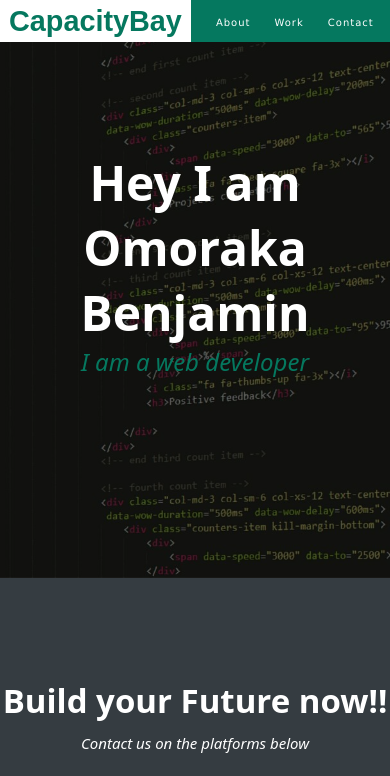
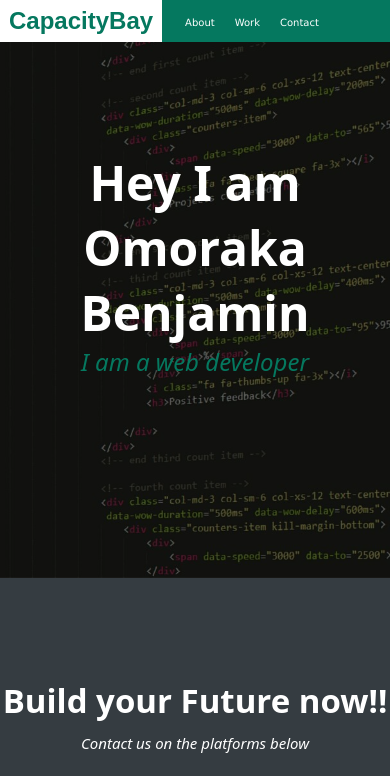
Before and after one commit to Tegzy-cmd/4th-CSS-ASSIGNMENT, a plain HTML site: page index.html in a window 390 px wide. Shown: the top 776 px of the page. Drawn offline with Linux system fonts and the light colour scheme.

Commit message:
adjusted header for mobile

```diff
--- a/css/style.css
+++ b/css/style.css
@@ -157,7 +157,7 @@ footer p {
         margin-left: 0px;
     }
     .logo a{
-    font-size: 1.8em;
+    font-size: 1.5em;
     line-height:5vh;
     font-family: sans-serif;
     text-decoration: none;
@@ -167,9 +167,8 @@ footer p {
         display: inline-block;
     }
     nav a{
-        letter-spacing: 1px;
         font-size: 10px;
-        margin: 0 10px;
+        margin: 0 8px;
 
     }
     .main{
```
